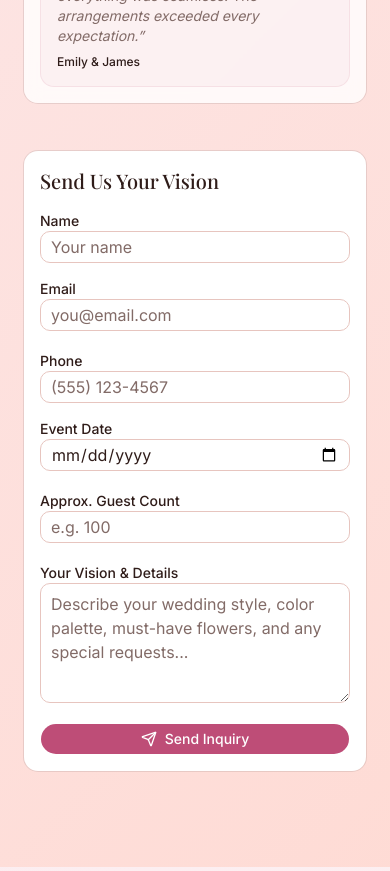
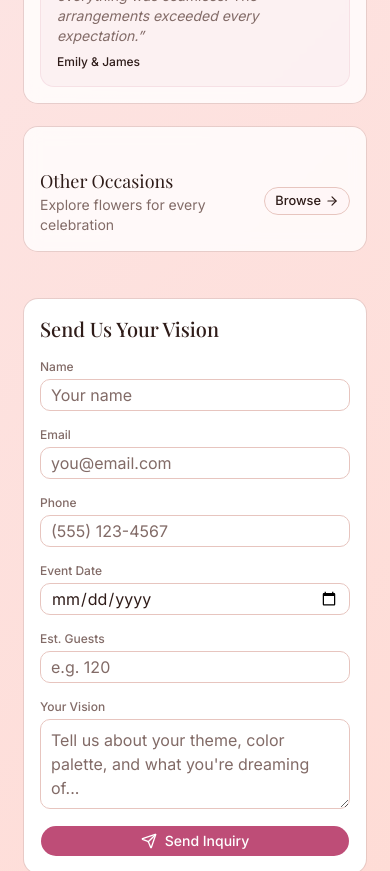
Before and after one commit to anas-khan-antimatter/mkt-petal-florist, a Next.js app: page / in a window 390 px wide. Shown: the part 8000-8871 px from the top of the page. Built offline with nearby package versions, Linux system fonts and the light colour scheme; a web font is replaced by a local one.

Commit message:
antimatter: checkpoint c-1790733025493-8g8bu

```diff
--- a/src/components/sections/Footer.tsx
+++ b/src/components/sections/Footer.tsx
@@ -7,21 +7,21 @@ import { Separator } from "@/components/ui/separator";
 
 const footerLinks = {
   shop: [
-    { label: "Seasonal Arrangements", href: "#seasonal" },
-    { label: "Custom Bouquet", href: "#builder" },
+    { label: "All Bouquets", href: "/shop" },
+    { label: "Custom Bouquet", href: "/bouquet-builder" },
+    { label: "Occasions", href: "/occasions" },
     { label: "Gift Cards", href: "#" },
-    { label: "Subscription", href: "#" },
   ],
   services: [
-    { label: "Wedding Floristry", href: "#weddings" },
-    { label: "Corporate Events", href: "#" },
-    { label: "Sympathy Flowers", href: "#" },
+    { label: "Wedding Floristry", href: "/occasions/wedding" },
+    { label: "Sympathy Flowers", href: "/occasions/sympathy" },
+    { label: "Everyday Blooms", href: "/occasions/everyday" },
     { label: "Workshops", href: "#" },
   ],
   company: [
     { label: "About Us", href: "#" },
-    { label: "Care Tips", href: "#care" },
-    { label: "Delivery Zones", href: "#delivery" },
+    { label: "Care Guides", href: "/#care" },
+    { label: "Delivery Zones", href: "/delivery" },
     { label: "Contact", href: "#" },
   ],
 };
--- a/src/components/sections/Weddings.tsx
+++ b/src/components/sections/Weddings.tsx
@@ -1,17 +1,13 @@
 "use client";
 
 import { useState } from "react";
-import { Heart, Sparkles, Send } from "lucide-react";
+import Link from "next/link";
+import { Heart, Sparkles, Send, ArrowRight } from "lucide-react";
 import { Button } from "@/components/ui/button";
 import { Badge } from "@/components/ui/badge";
 import { Input } from "@/components/ui/input";
 import { Textarea } from "@/components/ui/textarea";
-import {
-  Card,
-  CardContent,
-  CardHeader,
-  CardTitle,
-} from "@/components/ui/card";
+import { Card, CardContent, CardHeader, CardTitle } from "@/components/ui/card";
 
 export default function Weddings() {
   const [submitted, setSubmitted] = useState(false);
@@ -26,13 +22,10 @@ export default function Weddings() {
 
   const handleSubmit = (e: React.FormEvent) => {
     e.preventDefault();
-    // In a real app, send to CRM/email
     setSubmitted(true);
   };
 
-  const handleChange = (
-    e: React.ChangeEvent<HTMLInputElement | HTMLTextAreaElement>
-  ) => {
+  const handleChange = (e: React.ChangeEvent<HTMLInputElement | HTMLTextAreaElement>) => {
     setForm((prev) => ({ ...prev, [e.target.name]: e.target.value }));
   };
 
@@ -42,14 +35,11 @@ export default function Weddings() {
 
       <div className="max-w-7xl mx-auto relative z-10">
         <div className="text-center mb-16">
-          <Badge
-            variant="outline"
-            className="rounded-full px-4 py-1 text-sm mb-4 bg-white/50"
-          >
+          <Badge className="rounded-full px-4 py-1 text-sm mb-4 bg-white/50" variant="outline">
             Wedding & Events
           </Badge>
           <h2 className="font-heading text-4xl md:text-5xl leading-tight mb-4">
-            Let{"'"}s Create Your{" "}
+            Let&rsquo;s Create Your{" "}
             <span className="text-primary italic font-script">Dream</span> Day
           </h2>
           <p className="text-muted-foreground max-w-xl mx-auto text-lg">
@@ -76,10 +66,7 @@ export default function Weddings() {
                     "Full venue floral styling",
                     "Consultation & mock-up session",
                   ].map((service) => (
-                    <li
-                      key={service}
-                      className="flex items-center gap-3 text-sm"
-                    >
+                    <li key={service} className="flex items-center gap-3 text-sm">
                       <Sparkles className="w-4 h-4 text-primary shrink-0" />
                       <span>{service}</span>
                     </li>
@@ -94,26 +81,35 @@ export default function Weddings() {
                 <div className="space-y-4">
                   {[
                     {
-                      quote:
-                        "Our wedding flowers were absolutely breathtaking. The team at Petal & Stem captured our vision perfectly.",
+                      quote: "Our wedding flowers were absolutely breathtaking. The team at Petal & Stem captured our vision perfectly.",
                       author: "Sarah & Michael",
                     },
                     {
-                      quote:
-                        "From the consultation to the big day, everything was seamless. The arrangements exceeded every expectation.",
+                      quote: "From the consultation to the big day, everything was seamless. The arrangements exceeded every expectation.",
                       author: "Emily & James",
                     },
                   ].map(({ quote, author }) => (
-                    <div
-                      key={author}
-                      className="p-4 rounded-xl bg-primary/5 border border-primary/10"
-                    >
-                      <p className="text-sm italic text-muted-foreground mb-2">
-                        &ldquo;{quote}&rdquo;
-                      </p>
+                    <div key={author} className="p-4 rounded-xl bg-primary/5 border border-primary/10">
+                      <p className="text-sm italic text-muted-foreground mb-2">&ldquo;{quote}&rdquo;</p>
                       <p className="text-xs font-medium">{author}</p>
                     </div>
                   ))}
+                </div>
+              </CardContent>
+            </Card>
+
+            <Card className="border-border/60 bg-white/80 backdrop-blur-sm">
+              <CardContent className="pt-6">
+                <div className="flex items-center justify-between">
+                  <div>
+                    <h3 className="font-heading text-lg">Other Occasions</h3>
+                    <p className="text-sm text-muted-foreground">Explore flowers for every celebration</p>
+                  </div>
+                  <Link href="/occasions">
+                    <Button variant="outline" size="sm" className="rounded-full gap-1">
+                      Browse <ArrowRight className="w-3 h-3" />
+                    </Button>
+                  </Link>
                 </div>
               </CardContent>
             </Card>
@@ -122,133 +118,55 @@ export default function Weddings() {
           {/* Right: Inquiry Form */}
           <Card className="border-border/60">
             <CardHeader>
-              <CardTitle className="font-heading text-xl">
-                Send Us Your Vision
-              </CardTitle>
+              <CardTitle className="font-heading text-xl">Send Us Your Vision</CardTitle>
             </CardHeader>
             <CardContent>
               {submitted ? (
                 <div className="text-center py-12 space-y-4">
                   <div className="w-16 h-16 rounded-full bg-primary/10 flex items-center justify-center mx-auto">
-                    <Heart className="w-8 h-8 text-primary" />
+                    <Send className="w-8 h-8 text-primary" />
                   </div>
-                  <h3 className="font-heading text-xl">
-                    Thank You, {form.name}!
-                  </h3>
-                  <p className="text-sm text-muted-foreground max-w-sm mx-auto">
-                    We&rsquo;ve received your inquiry and will reach out within
-                    24 hours to begin planning your dream wedding flowers.
+                  <h3 className="font-heading text-2xl">Thank You!</h3>
+                  <p className="text-sm text-muted-foreground">
+                    We&rsquo;ll review your vision and reach out within 1-2 business days
+                    to schedule your consultation.
                   </p>
-                  <Button
-                    variant="outline"
-                    className="rounded-full"
-                    onClick={() => {
-                      setSubmitted(false);
-                      setForm({
-                        name: "",
-                        email: "",
-                        phone: "",
-                        date: "",
-                        guests: "",
-                        vision: "",
-                      });
-                    }}
-                  >
-                    Send Another Inquiry
-                  </Button>
                 </div>
               ) : (
-                <form onSubmit={handleSubmit} className="space-y-5">
+                <form onSubmit={handleSubmit} className="space-y-4">
                   <div className="grid grid-cols-1 sm:grid-cols-2 gap-4">
-                    <div className="space-y-2">
-                      <label className="text-sm font-medium" htmlFor="name">
-                        Name
-                      </label>
-                      <Input
-                        id="name"
-                        name="name"
-                        placeholder="Your name"
-                        required
-                        value={form.name}
-                        onChange={handleChange}
-                      />
+                    <div>
+                      <label className="text-xs font-medium text-muted-foreground block mb-1">Name</label>
+                      <Input name="name" value={form.name} onChange={handleChange} required placeholder="Your name" />
                     </div>
-                    <div className="space-y-2">
-                      <label className="text-sm font-medium" htmlFor="email">
-                        Email
-                      </label>
-                      <Input
-                        id="email"
-                        name="email"
-                        type="email"
-                        placeholder="you@email.com"
-                        required
-                        value={form.email}
-                        onChange={handleChange}
-                      />
+                    <div>
+                      <label className="text-xs font-medium text-muted-foreground block mb-1">Email</label>
+                      <Input name="email" type="email" value={form.email} onChange={handleChange} required placeholder="you@email.com" />
+                    </div>
+                    <div>
+                      <label className="text-xs font-medium text-muted-foreground block mb-1">Phone</label>
+                      <Input name="phone" value={form.phone} onChange={handleChange} placeholder="(555) 123-4567" />
+                    </div>
+                    <div>
+                      <label className="text-xs font-medium text-muted-foreground block mb-1">Event Date</label>
+                      <Input name="date" type="date" value={form.date} onChange={handleChange} />
+                    </div>
+                    <div>
+                      <label className="text-xs font-medium text-muted-foreground block mb-1">Est. Guests</label>
+                      <Input name="guests" value={form.guests} onChange={handleChange} placeholder="e.g. 120" />
                     </div>
                   </div>
-
-                  <div className="grid grid-cols-1 sm:grid-cols-2 gap-4">
-                    <div className="space-y-2">
-                      <label className="text-sm font-medium" htmlFor="phone">
-                        Phone
-                      </label>
-                      <Input
-                        id="phone"
-                        name="phone"
-                        type="tel"
-                        placeholder="(555) 123-4567"
-                        value={form.phone}
-                        onChange={handleChange}
-                      />
-                    </div>
-                    <div className="space-y-2">
-                      <label className="text-sm font-medium" htmlFor="date">
-                        Event Date
-                      </label>
-                      <Input
-                        id="date"
-                        name="date"
-                        type="date"
-                        value={form.date}
-                        onChange={handleChange}
-                      />
-                    </div>
-                  </div>
-
-                  <div className="space-y-2">
-                    <label className="text-sm font-medium" htmlFor="guests">
-                      Approx. Guest Count
-                    </label>
-                    <Input
-                      id="guests"
-                      name="guests"
-                      placeholder="e.g. 100"
-                      value={form.guests}
+                  <div>
+                    <label className="text-xs font-medium text-muted-foreground block mb-1">Your Vision</label>
+                    <Textarea
+                      name="vision"
+                      value={form.vision}
                       onChange={handleChange}
+                      placeholder="Tell us about your theme, color palette, and what you're dreaming of..."
+                      rows={4}
                     />
                   </div>
-
-                  <div className="space-y-2">
-                    <label className="text-sm font-medium" htmlFor="vision">
-                      Your Vision & Details
-                    </label>
-                    <Textarea
-                      id="vision"
-                      name="vision"
-                      placeholder="Describe your wedding style, color palette, must-have flowers, and any special requests..."
-                      className="min-h-[120px]"
-                      required
-                      value={form.vision}
-                      onChange={handleChange}
-                    />
-                  </div>
-
-                  <Button
-                    type="submit"
-                    className="w-full rounded-full gap-2"
-                  >
+                  <Button type="submit" className="w-full rounded-full gap-2">
                     <Send className="w-4 h-4" />
                     Send Inquiry
                   </Button>
```
